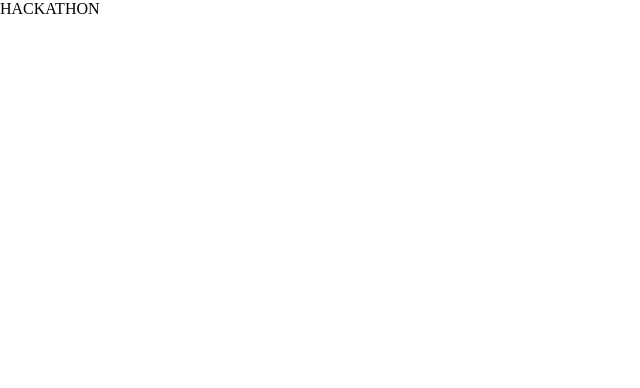
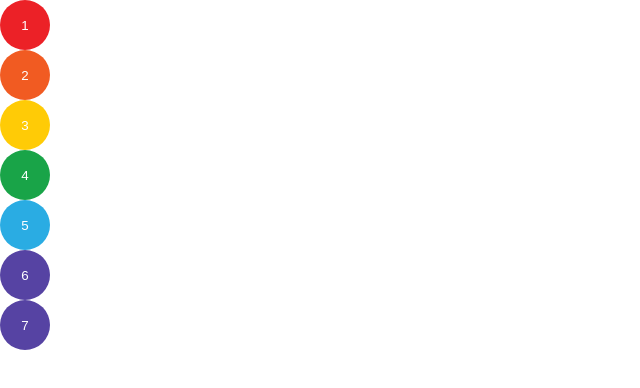
Before and after one commit to brrrrrbrrrr/hackathon-wcs-lyon-vite, a React (Vite) app: page / in a window 1280 px wide. Shown: the top 388 px of the page, without its empty margins (0-640 px from the left). Built offline with nearby package versions, Linux system fonts and the light colour scheme.

Commit message:
step is colored

```diff
--- a/src/App.jsx
+++ b/src/App.jsx
@@ -1,7 +1,9 @@
 import React from 'react';
-
+import Step from './components/Step/Step';
 const App = () => {
-  return <div>HACKATHON</div>;
+  return <div>
+<Step/>
+  </div>;
 };
 
 export default App;
--- a/src/components/Step/Step.jsx
+++ b/src/components/Step/Step.jsx
@@ -1,4 +1,6 @@
-import "../Step/Step.css"
+
+import "../Step/Step.css";
+import Chakras from '../../data/data';
 
 export default function Step () {
 
@@ -6,7 +8,20 @@ export default function Step () {
 
     return (
     <>
-        <button className="button_step">1</button>
+
+
+{Chakras.map((chakra) => (
+  <div key={chakra.id}>
+    {/* <Link className="style_link_chakras" to={`/${chakra.id}`}> */}
+    <button className="button_step" style={{ backgroundColor: chakra.color }}>
+  {chakra.id}
+</button>
+
+    {/* </Link> */}
+  </div>
+))}
+
     </>
+
     );
 }
--- a/src/data/data.js
+++ b/src/data/data.js
@@ -7,7 +7,7 @@ const data = [
     mantras: 'I am grounded. I am strong, supported and abundant',
     infos: '',
     activities: '',
-    color: 'red',
+    color: '#ec2127',
   },
   {
     id: 2,
@@ -17,7 +17,7 @@ const data = [
     mantras: ' I am creative. I am the creator of all my reality.',
     infos: '',
     activities: '',
-    color: 'orange',
+    color: '#f15b22',
   },
   {
     id: 3,
@@ -27,7 +27,7 @@ const data = [
     mantras: 'I am powerful. I am worthy of pursuing my passion and purpose',
     infos: '',
     activities: '',
-    color: 'yellow',
+    color: '#ffcb06',
   },
   {
     id: 4,
@@ -37,7 +37,7 @@ const data = [
     mantras: 'I am Love. I give love, I am open to love.',
     infos: '',
     activities: '',
-    color: 'green',
+    color: '#19a448',
   },
   {
     id: 5,
@@ -48,7 +48,7 @@ const data = [
       'I am expressive. I am in agreement with my truth. I speak with clarity and intention',
     infos: '',
     activities: '',
-    color: 'aqua',
+    color: '#2aace3',
   },
   {
     id: 6,
@@ -59,7 +59,7 @@ const data = [
       'I am intuitive. I am connected with my spirit and I trust my intuition.',
     infos: '',
     activities: '',
-    color: 'blue',
+    color: '#5643a3',
   },
   {
     id: 7,
@@ -70,7 +70,7 @@ const data = [
       'I am divine. I am one with the divine. I honor the divine in me and around me',
     infos: '',
     activities: '',
-    color: 'violet',
+    color: '#5643a3',
   },
 ];
 
```
